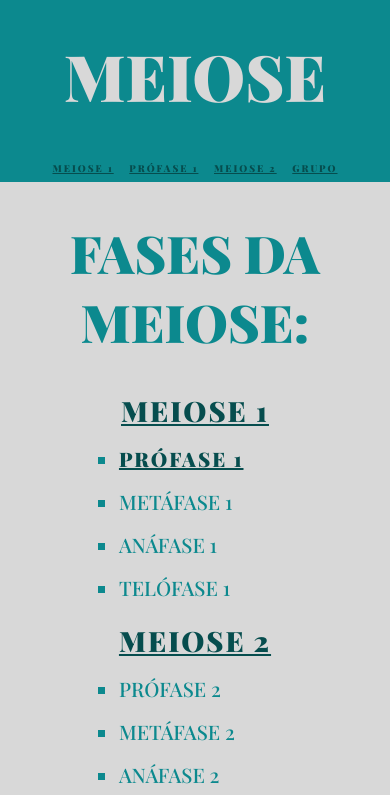
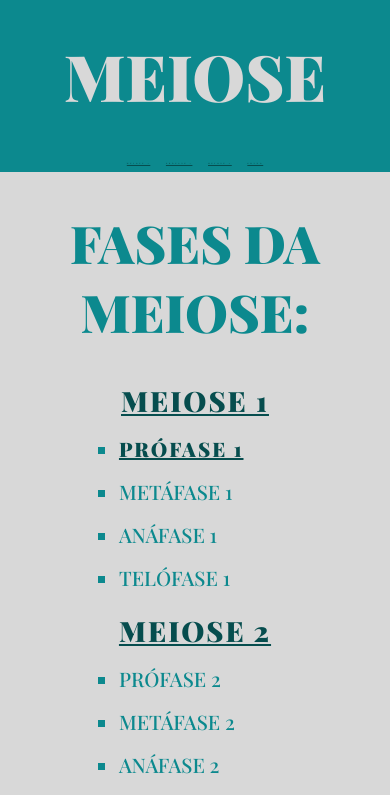
Before and after one commit to JuanMOLopes/projeto-biologia-meiose, a plain HTML site: page index.html in a window 390 px wide. Shown: the part 42-837 px from the top of the page. Drawn offline with nearby package versions, Linux system fonts and the light colour scheme; a web font is replaced by a local one.

Commit message:
socorrooo

```diff
--- a/src/css/style.css
+++ b/src/css/style.css
@@ -215,6 +215,6 @@
      }
 
      li {
-         font-size: 0.60rem;
+         font-size: 0.10rem;
      }
  }
```
